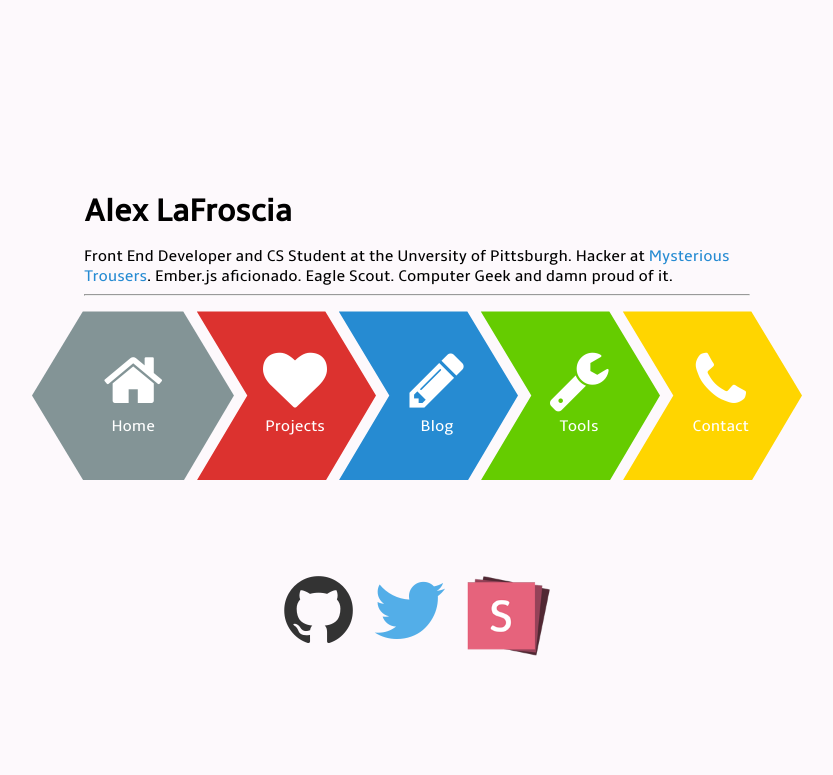
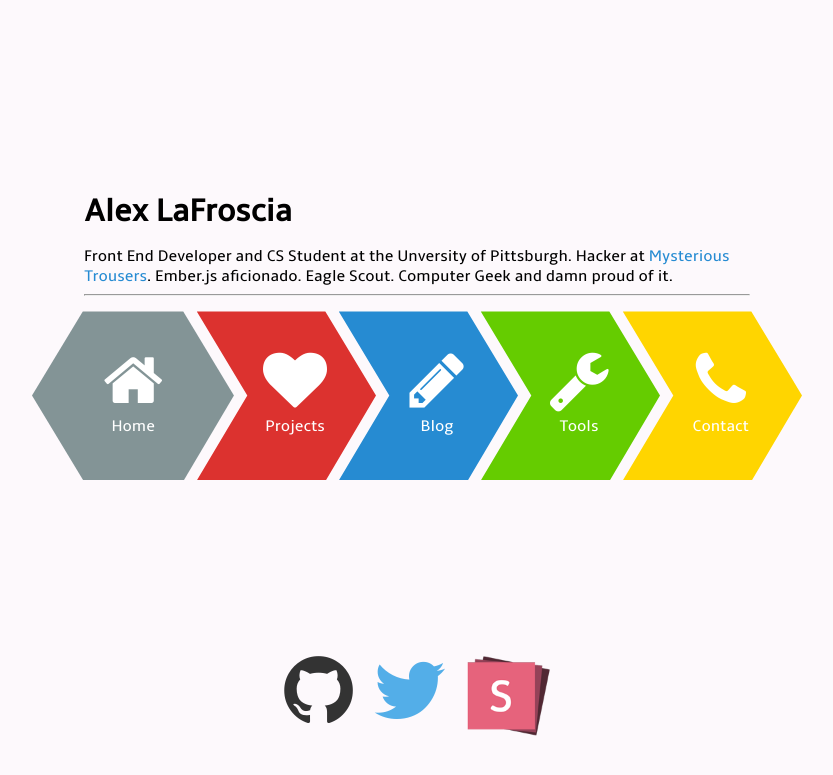
Before and after one commit to alexlafroscia/alexlafroscia.github.io, a Jekyll site: the page built from index.html, in a window 1280 px wide. Shown: the top 775 px of the page, without its empty margins (223-1056 px from the left). Built offline with Jekyll 4.4.1, drawn with Linux system fonts in a browser that asks for light colours.

Commit message:
Push icons toward bottom

```diff
--- a/assets/app.scss
+++ b/assets/app.scss
@@ -163,7 +163,7 @@ p {
   font-size: 5em;
   float: left;
   left: 50%;
-  margin-top: 1em;
+  margin-top: 2em;
   -webkit-transform: translateX(-50%);
       -ms-transform: translateX(-50%);
          -transform: translateX(-50%);
```
